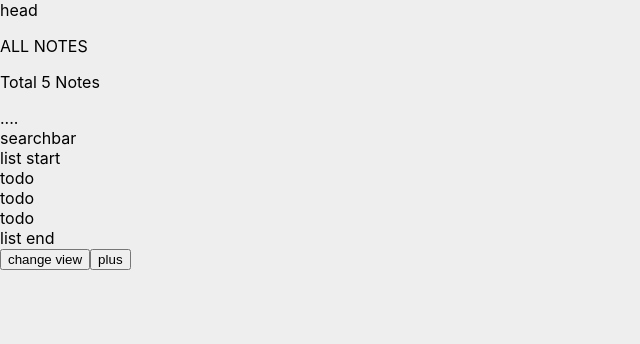
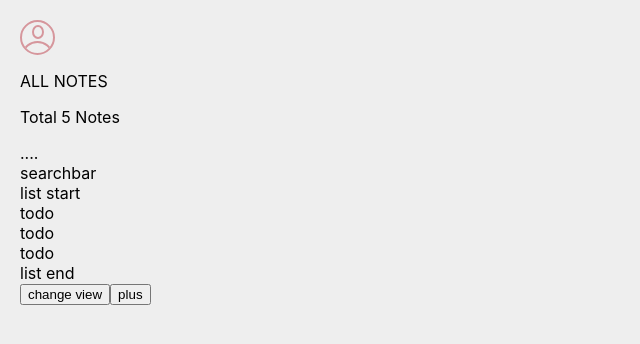
Before and after one commit to jyun1desu/react-note-app, a JavaScript app: page / in a window 1280 px wide. Shown: the top 344 px of the page, without its empty margins (0-640 px from the left). Built offline with nearby package versions, Linux system fonts and the light colour scheme; the HTML template or start-up script is replaced by a standard one.

Commit message:
setting button css done

```diff
--- /dev/null
+++ b/src/components/Home/settingButton.js
@@ -0,0 +1,43 @@
+import styled from 'styled-components';
+import { color } from '../../style/color';
+
+const Setting = styled.button`
+    display: inline-block;
+    width: 35px;
+    height: 35px;
+    border: 2px solid ${color.line_color};
+    border-radius: 50%;
+    overflow: hidden;
+    .profile{
+        display: flex;
+        flex-direction: column;
+        align-items: center;
+        .head{
+            width: 8px;
+            height: 10px;
+            border: 2px solid ${color.line_color};
+            border-radius: 50%;
+            margin: 2px 0;
+        }
+        .body{
+            width: 25px;
+            height: 20px;
+            border: 2px solid ${color.line_color};
+            border-radius: 50%;
+        }
+    }
+
+`
+
+const button = () => {
+    return (
+        <Setting>
+            <div className="profile">
+                <div className="head"></div>
+                <div className="body"></div>
+            </div>
+        </Setting>
+    );
+}
+
+export default button;
--- a/src/index.css
+++ b/src/index.css
@@ -12,6 +12,10 @@ body {
   -moz-osx-font-smoothing: grayscale;
 }
 
+button:focus{
+  outline: none;
+}
+
 code {
   font-family: source-code-pro, Menlo, Monaco, Consolas, 'Courier New',
     monospace;
--- a/src/style/color.js
+++ b/src/style/color.js
@@ -4,7 +4,7 @@ export const color = {
     highlight_color: '#FDCA0C',
     non_highlight_color:'#EDEDED',
     searchbar_color:'#FFE3E3',
-    line_color:'#CE9C99',
+    line_color:'#D6969C',
     main_font_color:'#0E0E0E',
     input_hint_color:'#979797',
     to_previous_button_color:'#D5F5E9',
--- a/src/view/NoteApp.js
+++ b/src/view/NoteApp.js
@@ -6,17 +6,20 @@ import SearchBar from '../components/Home/searchbar';
 import EditListButton from '../components/Home/editListButton';
 import ChangeViewModeButton from '../components/Home/changeViewModeButton';
 import HandleNoteAmountButton from '../components/Home/handleNoteAmountButton';
+import SettingButton from '../components/Home/settingButton';
 
 const NoteApp = styled.div`
-height:100%;
-background-color: ${color.main_background_color};
+    height:100%;
+    background-color: ${color.main_background_color};
+    padding: 20px;
+    box-sizing: border-box;
 `
 
 function Home() {
     return (
         <NoteApp>
             <header>
-                <div className="user_setting">head</div>
+                <SettingButton />
                 <div className="title">
                     <p className="main">ALL NOTES</p>
                     <p className="sub">Total 5 Notes</p>
```
Also changed, not shown: 1 other file (tests, documents, lock files or other folders).
